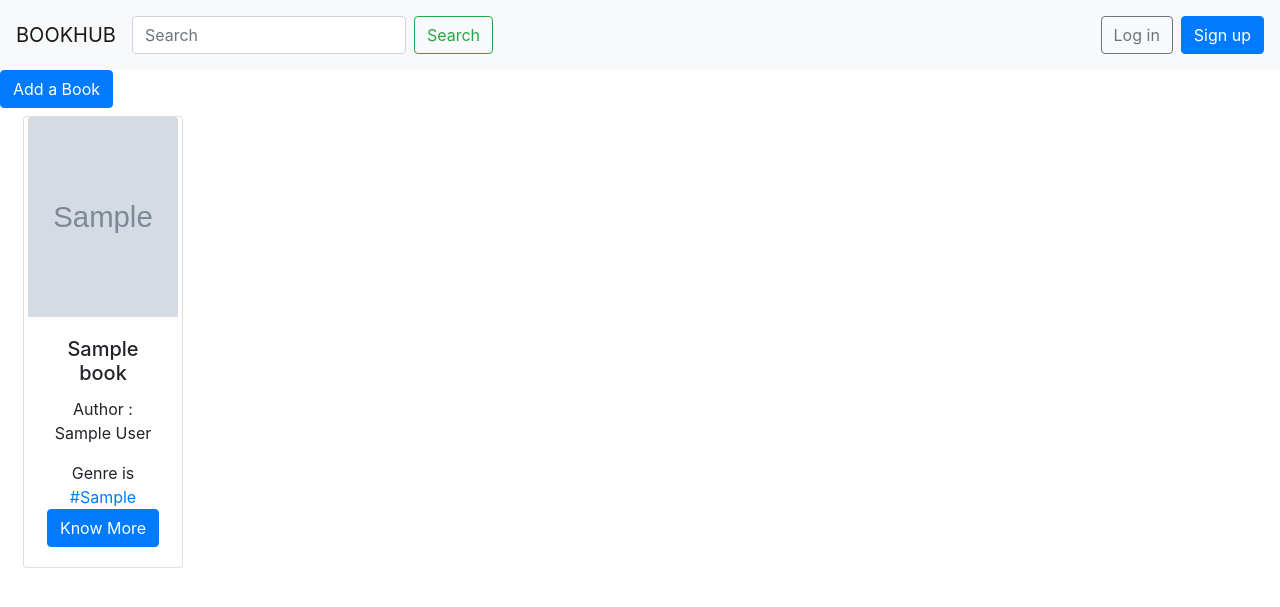
After one commit to Chiranjeevinarukula/BookHub, a Django app: page /books/ in a window 1280 px wide. The commit adds this page. Shown: the top 607 px of the page. Run offline with Django 4.2, Linux system fonts and the light colour scheme; tables that the repository leaves empty hold one stand-in row (values such as "Sample post"); grey boxes marked "Sample" are stand-in pictures; some libraries are stand-ins or nearby versions.

Commit message:
Refactor URL configurations and views for book-related functionality
- Modified BookHub/urls.py to organize and include book-related URLs.
- Created a new file books/urls.py to centralize book-specific URL configurations.
- Modified books/views.py to enhance functionality related to displaying all available books.

These changes aim to improve the structure and maintainability of the codebase for book-related features, specifically focusing on presenting all available books.

```diff
--- a/BookHub/BookHub/urls.py
+++ b/BookHub/BookHub/urls.py
@@ -15,7 +15,7 @@ Including another URLconf
     2. Add a URL to urlpatterns:  path('blog/', include('blog.urls'))
 """
 from django.contrib import admin
-from django.urls import path
+from django.urls import path,include
 from django.contrib.auth.views import LoginView
 from userProfile import views
 
@@ -23,4 +23,5 @@ urlpatterns = [
     path('admin/', admin.site.urls),
     path('login/', LoginView.as_view(template_name='account/login.html'), name='login'),
     path('signup/',views.SignUpView.as_view(),name='signup'),
+    path('books/',include('books.urls')),
 ]
--- /dev/null
+++ b/BookHub/books/urls.py
@@ -0,0 +1,6 @@
+from django.urls import path
+from . import views
+
+urlpatterns = [
+    path('',views.books_listview.as_view(),name='get_books'),
+]
--- a/BookHub/books/views.py
+++ b/BookHub/books/views.py
@@ -1,3 +1,9 @@
 from django.shortcuts import render
+from django.views.generic import ListView
+from .models import Book
 
 # Create your views here.
+class books_listview(ListView):
+    model = Book
+    template_name = 'books/get_books.html'
+    context_object_name = 'books'
--- a/BookHub/templates/base.html
+++ b/BookHub/templates/base.html
@@ -6,6 +6,7 @@
     <title>{% block title %}BOOKS_REVIEW{% endblock %}</title>
     {% block css %}{% endblock %}
     <link rel="stylesheet" href="{% static 'css/bootstrap.min.css' %}">
+    <link rel="stylesheet" href="{% static 'css/accounts.css' %}">
     <link rel="stylesheet" href="https://cdnjs.cloudflare.com/ajax/libs/font-awesome/4.7.0/css/font-awesome.min.css">
     <script src="https://code.jquery.com/jquery-3.3.1.slim.min.js" integrity="sha384-q8i/X+965DzO0rT7abK41JStQIAqVgRVzpbzo5smXKp4YfRvH+8abtTE1Pi6jizo" crossorigin="anonymous"></script>
     <script src="https://cdn.jsdelivr.net/npm/popper.js@1.14.7/dist/umd/popper.min.js" integrity="sha384-UO2eT0CpHqdSJQ6hJty5KVphtPhzWj9WO1clHTMGa3JDZwrnQq4sF86dIHNDz0W1" crossorigin="anonymous"></script>
--- /dev/null
+++ b/BookHub/templates/books/get_books.html
@@ -0,0 +1,63 @@
+{% extends "base.html" %}
+{% load static %}
+{% block title %}Books{% endblock %}
+{% block js %}<script src="{% static 'js/admin.js' %}"></script>
+{% endblock %}
+{% block content %}
+<a href="" class="btn btn-primary add-button">Add a Book</a>
+    <div class="row row-cols-1 row-cols-md-7 g-4 text-center col d-flex justify-content-center">
+        {% for book in books %}
+        <div class="col">
+                <div class="card m-2" style="width: 10rem;">
+                    <div>
+                        <img class="card-img-top" src="{{ book.cover_image.url }}" alt="{{ book.title }} Cover" class="book-image" style="max-height: 200px; min-height: 200px;min-width: 150px;
+                        max-width: 150px; ">
+                        <div class="card-body">
+                            <div id="edit-form-{{ book.id }}" style="display: none;">
+                                <form method="post" action="">
+                                    {% csrf_token %}
+
+                                    <div class="form-group">
+                                        <label for="title">Title:</label>
+                                        <input type="text" id="title" name="title" value="{{ book.title }}" class="form-control">
+                                    </div>
+
+                                    <div class="form-group">
+                                        <label for="author">Author:</label>
+                                        <input type="text" id="author" name="author" value="{{ book.author }}" class="form-control">
+                                    </div>
+
+                                    <div class="form-group">
+                                        <label for="genre">Genre:</label>
+                                        <input type="text" id="genre" name="genre" value="{{ book.genre }}" class="form-control">
+                                    </div>
+                                    <div class="form-group">
+                                        <label for="isbn">ISBN:</label>
+                                        <input type="text" id="isbn" name="isbn" value="{{ book.isbn }}" class="form-control">
+                                    </div>
+
+
+                                    <!-- Additional form fields -->
+
+                                    <button type="submit" class="btn btn-success">Save</button>
+                                </form>
+                            </div>
+
+                            <div id="edit-content-{{ book.id }}">
+                                <h5 class="card-title">{{book.title}}</h5>
+                                <p class="card-text">Author : {{book.author}}</p>
+                                Genre is
+                                <a href="{% url 'get_books' %}?query={{book.genre}}">#{{book.genre}}</a>
+                                <a href="" class="btn btn-primary ">Know More</a>
+                                {% if request.user.is_superuser %}
+                                    <a href="#" class="btn btn-primary edit-button m-2" data-target="edit-form-{{ book.id }}" onclick="toggleEditForm({{ book.id }})">Edit</a>
+                                    <a href="{% url 'deleteBook' pk=book.id %}" class="btn btn-primary">Delete</a>
+                                {% endif %}
+                            </div>
+                        </div>
+                    </div>
+                </div>
+            </div>
+        {% endfor %}
+    </div>
+{% endblock %}
```
Also changed, not shown: BookHub/static/css/account.css (added, +22 -0 lines).
